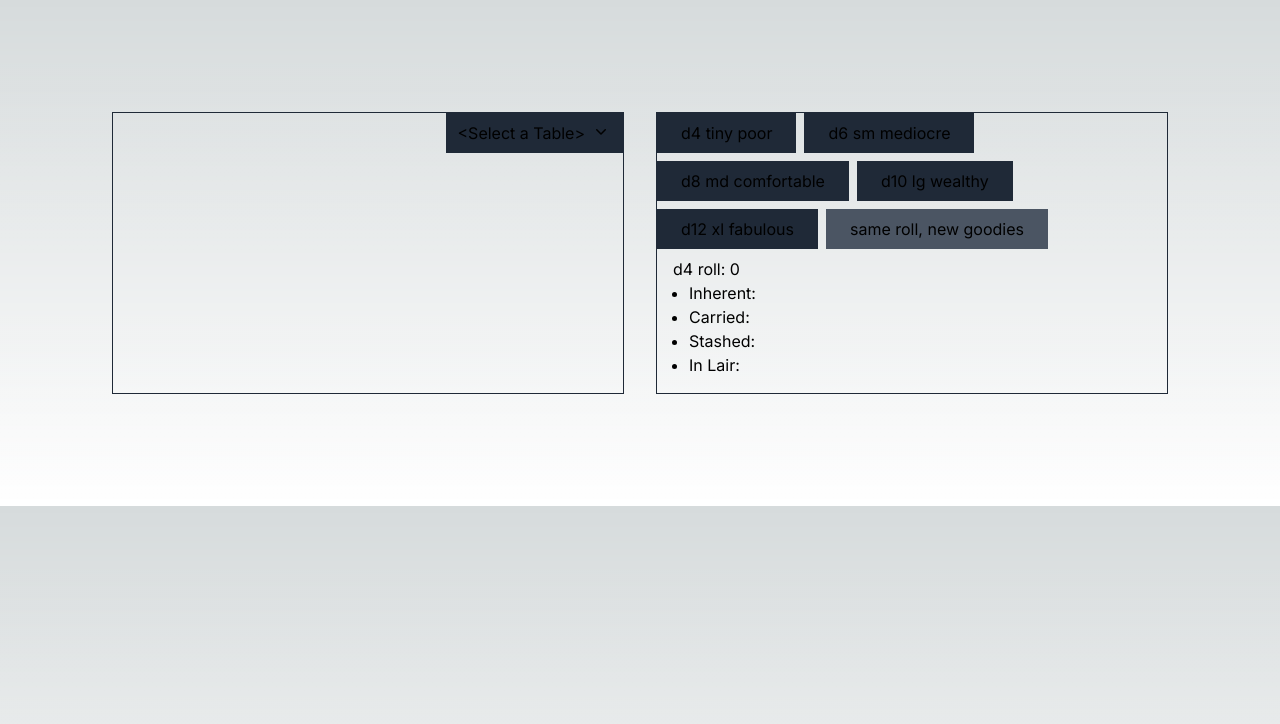
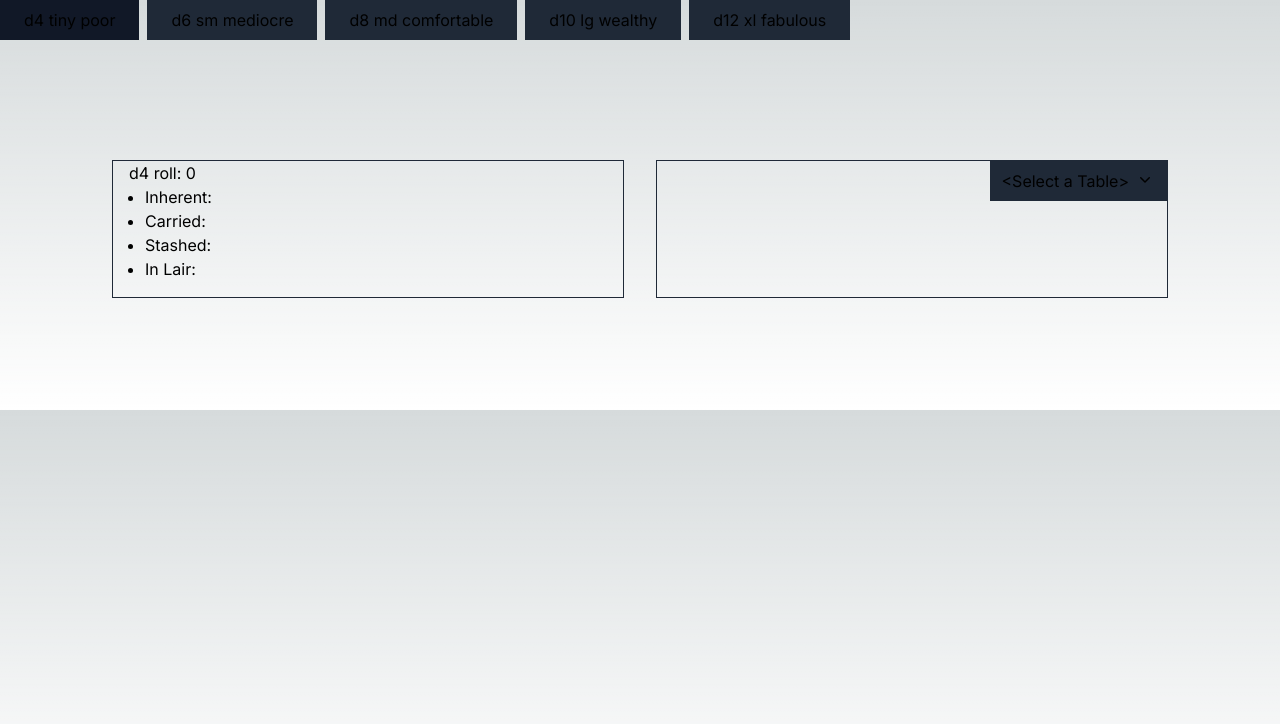
Before and after one commit to godzig/freebooter-dm-screen, a Next.js app: page / in a window 1280 px wide. Shown: the top 724 px of the page. Built offline with nearby package versions, Linux system fonts and the light colour scheme.

Commit message:
playing with menus

```diff
--- a/src/app/page.tsx
+++ b/src/app/page.tsx
@@ -1,17 +1,19 @@
 'use client'
 
-import dynamic from 'next/dynamic';
+import dynamic from 'next/dynamic'
+import { useState } from 'react';
+import { roll } from '../app/utils'
 import { enchantedJewelry, enchantedScroll, newPotion, newMiscellaneous, newGarb, newWandStaffRod, newWeapon, newArmorShield } from '../components/MagicItem'
 import { newBookName } from '../components/Book'
 import { newSpecialtyKit } from '../components/MiscBootyDetails'
 import { newSpellName } from '../components/SpellName'
-import { newBodyPart } from '../components/BodyPart';
-import { newPersonalItem } from '../components/PersonalItem';
-import { newTrinket } from '../components/Trinket';
-import { newGem } from '../components/Gem';
-import { newJewelry } from '../components/Jewelry';
-import { newTradeGood, newBookScroll, newArtObject, newRarity } from '../components/Rarity';
-import { newMagicItem } from '../components/MagicItem';
+import { newBodyPart } from '../components/BodyPart'
+import { newPersonalItem } from '../components/PersonalItem'
+import { newTrinket } from '../components/Trinket'
+import { newGem } from '../components/Gem'
+import { newJewelry } from '../components/Jewelry'
+import { newTradeGood, newBookScroll, newArtObject, newRarity } from '../components/Rarity'
+import { newMagicItem } from '../components/MagicItem'
 
 const Booty = dynamic(() => import('../components/Booty'), { ssr: false });
 const ItemRoller = dynamic(() => import('../components/ItemRoller'), { ssr: false });
@@ -40,16 +42,37 @@ export default function Home() {
     ['Wand, Staff, Rod', newWandStaffRod],
     ['Weapon', newWeapon],
   ];
+  const bootyDieMap = [
+    ['d4 tiny poor', 'd4'],
+    ['d6 sm mediocre', 'd6'],
+    ['d8 md comfortable', 'd8'],
+    ['d10 lg wealthy', 'd10'],
+    ['d12 xl fabulous', 'd12']
+  ];
 
-  const menuOptions = { str: 'd4', count: 5, result: 0, tableTitle: 'select a table', tableFunction: '' }
+  const [menuOptions, setMenuOptions] = useState({ bootyDie: 'd4', count: 5, result: 0, tableTitle: 'select a table', tableFunction: '' });
+
+  function setBootyDie(bootyDie) {
+    const result = roll(bootyDie).result;
+    setMenuOptions({...menuOptions, bootyDie, result});
+    console.log(menuOptions);
+  }
 
   return (
-    <main className="grid grid-cols-1 md:grid-cols-2 p-2 lg:p-24 ">
-      <div className="border border-gray-800 pt-0 pb-4 m-4">
-        <ItemRoller menu={menuOptions} />
+    <main>
+      <div>{
+        bootyDieMap.map(([text, bootyDie], i) => (
+          <button key={i} onClick={() => setBootyDie(bootyDie)} className="bg-gray-800 hover:bg-gray-900 p-2 px-6 mb-2 mr-2">{text}</button>
+        ))
+      }
       </div>
-      <div className="border border-gray-800 pt-0 pb-4 m-4">
-        <Booty menu={menuOptions} />
+      <div className="grid grid-cols-1 md:grid-cols-2 p-2 lg:p-24">
+        <div className="border border-gray-800 pt-0 pb-4 m-4">
+          <Booty menuOptions={menuOptions} />
+        </div>
+        <div className="border border-gray-800 pt-0 pb-4 m-4">
+          <ItemRoller />
+        </div>
       </div>
     </main>
   );
--- a/src/components/Booty.js
+++ b/src/components/Booty.js
@@ -8,17 +8,11 @@ import jewelry from './Jewelry';
 import rarity from './Rarity';
 import magicItem from './MagicItem';
 
-export default function Booty() {
-    const [dice, setDice] = useState({ 'result': 0, 'str': 'd4' });
+export default function Booty(props) {
+    const { bootyDie, result } = props.menuOptions;
+
     const [booty, setBooty] = useState({ 'Inherent': '', 'Carried': '', 'Stashed': '', 'In Lair': '' });
     const orderedBooty = ['Inherent', 'Carried', 'Stashed', 'In Lair'];
-
-    function bootyRoll(dice) {
-        const updatedDice = roll(dice);
-        // const updatedDice = {str: 'd12', result: 12};
-        setDice(updatedDice);
-        updateBooty(updatedDice);
-    }
 
     function updateBooty(dice) {
         const updatedBooty = {};
@@ -105,17 +99,7 @@ export default function Booty() {
 
     return (
         <div className="px-0">
-            {[['d4 tiny poor', 'd4'],
-            ['d6 sm mediocre', 'd6'],
-            ['d8 md comfortable', 'd8'],
-            ['d10 lg wealthy', 'd10'],
-            ['d12 xl fabulous', 'd12']
-            ].map(([text, dieRoll], i) => (
-                <button key={i} onClick={() => bootyRoll({ 'str': dieRoll })} className="bg-gray-800 hover:bg-gray-900 p-2 px-6 mb-2 mr-2">{text}</button>
-            ))
-            }
-            <button onClick={() => updateBooty(dice)} className="bg-gray-600 hover:bg-gray-700 p-2 px-6 mb-2 mr-2">same roll, new goodies</button>
-            <p className="mx-4">{dice.str} roll: {dice.result}</p>
+            <p className="mx-4">{bootyDie} roll: {result}</p>
             <ul className="list-disc mx-8">
                 {orderedBooty.map((where, i) => (
                     <li key={i}>{where}: {booty[where]}</li>
--- a/src/components/ItemRoller.js
+++ b/src/components/ItemRoller.js
@@ -18,7 +18,7 @@ import { listItems } from '../app/utils'
 
 export default function ItemRoller(props) {
     const [table, setTable] = useState({ tableTitle: '<Select a Table>', tableFunction: '', str: 'd12', result: 12, count: 10 });
-    table.count = props.menu.count;
+    // table.count = props.count;
 
     function updateTable([tableTitle, tableFunction]) {
         setTable({ ...table, tableTitle, tableFunction });
```
